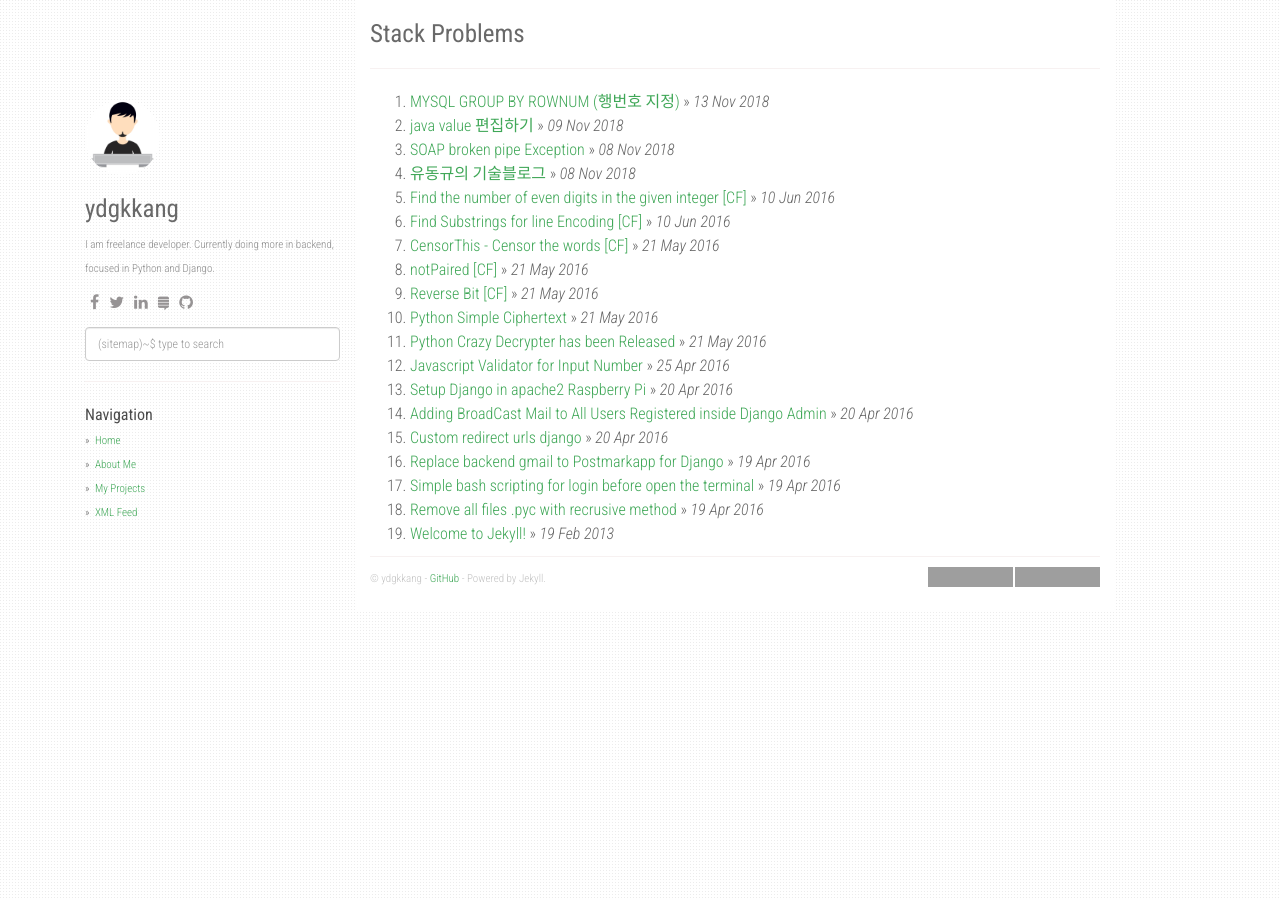
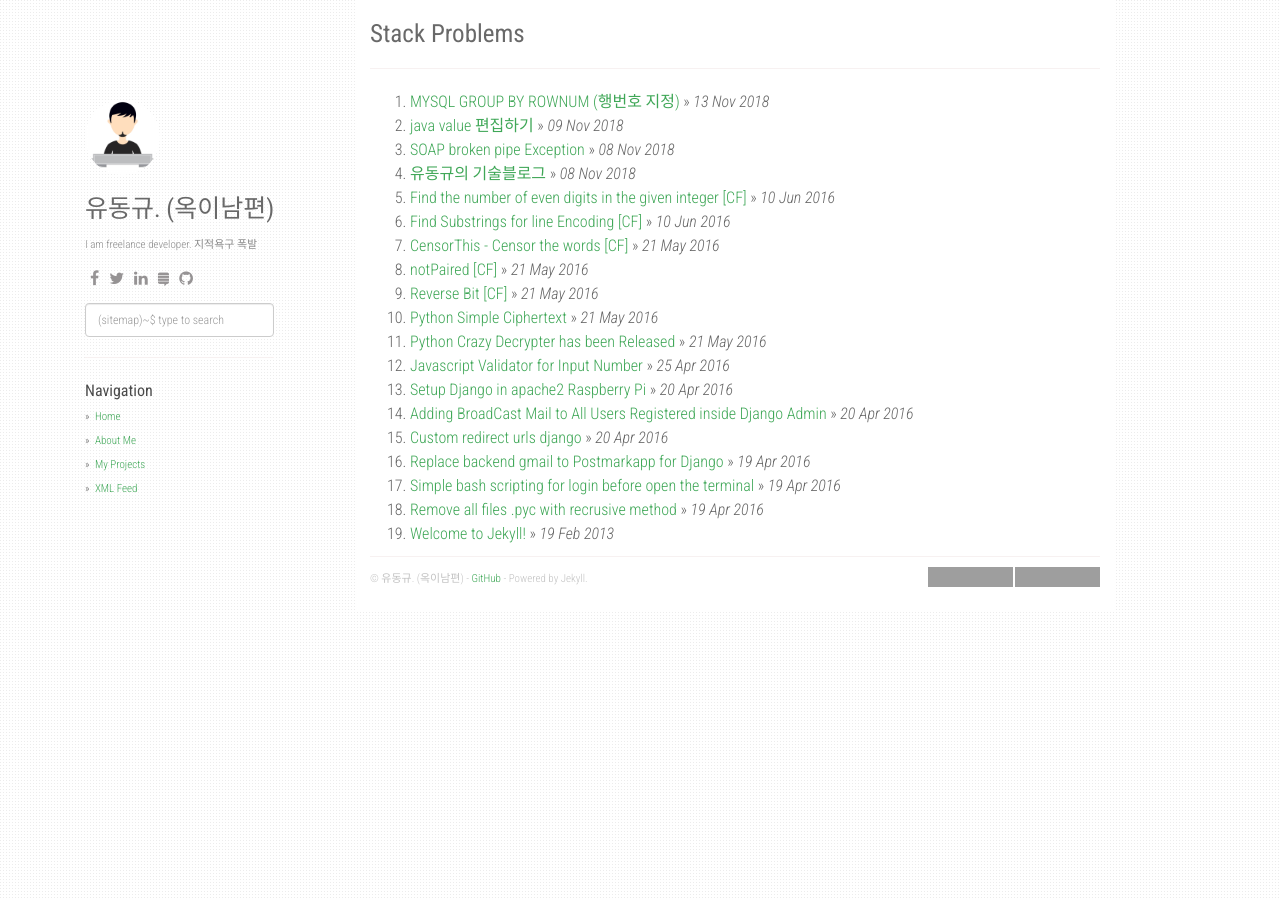
Before and after one commit to ydgkkang/ydgkkang.github.io, a Jekyll site: the page built from index.html, in a window 1280 px wide. Built offline with Jekyll 4.4.1, drawn with Linux system fonts in a browser that asks for light colours; nearby versions of some CDN libraries; the list of posts is cut into pages by our own code; grey boxes are pictures that could not be loaded.

Commit message:
Update _config.yml

```diff
--- a/_config.yml
+++ b/_config.yml
@@ -1,8 +1,8 @@
 title: Stack Problems
 description: My Personal Stack Problems
-author: ydgkkang
+author: 유동규. (옥이남편)
 github: https://github.com/ydgkkang/ydgkkang.github.io
-about: I am freelance developer. Currently doing more in backend, focused in Python and Django.
+about: I am freelance developer. 지적욕구 폭발
 disqus_shortname: stackproblems
 google_analytics: UA-XXXXXXXX-Y
 avatar_url: /static/img/avatar.jpg
```
